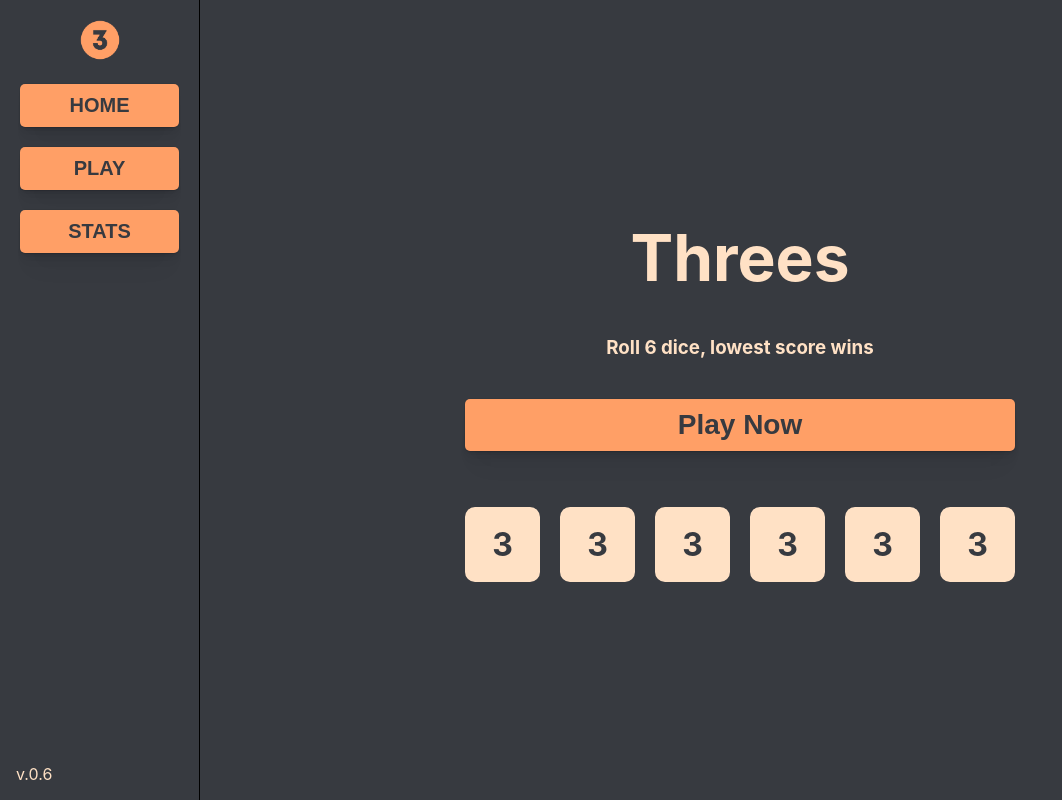
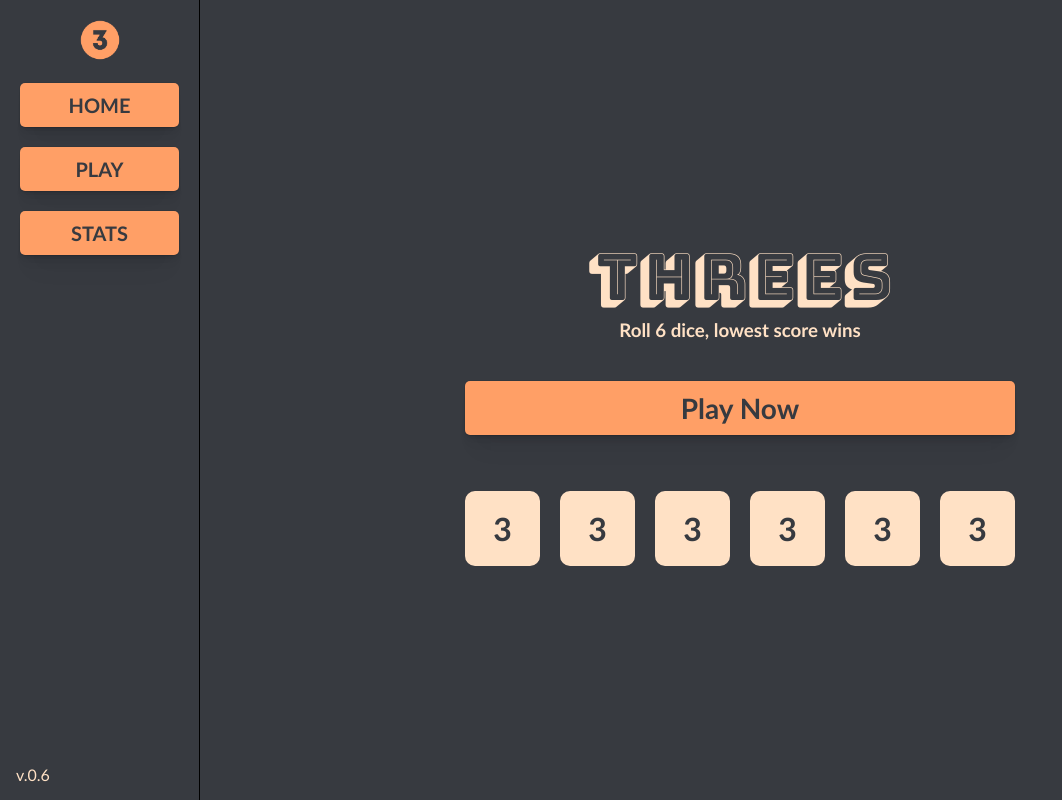
Before and after one commit to CharlesCondon/Threes, a React (Create React App) app: page / in a window 1280 px wide. Shown: the whole page, without its empty margins (0-1062 px from the left). Built offline with nearby package versions, Linux system fonts and the light colour scheme.

Commit message:
changed font styling

```diff
--- a/public/index.html
+++ b/public/index.html
@@ -25,6 +25,10 @@
 
       gtag('config', 'G-JMP1VYQ4LT');
     </script>
+    <link rel="preconnect" href="https://fonts.googleapis.com">
+    <link rel="preconnect" href="https://fonts.gstatic.com" crossorigin>
+    <link href="https://fonts.googleapis.com/css2?family=Bungee+Shade&display=swap" rel="stylesheet">
+
     <title>Threes</title>
   </head>
   <body>
--- a/src/App.module.scss
+++ b/src/App.module.scss
@@ -10,6 +10,8 @@
     margin: 0;
     padding: 0;
     box-sizing: border-box;
+    font-family: 'Gill Sans', 'Gill Sans MT', Calibri, 'Trebuchet MS', sans-serif;
+
 }
 
 button {
--- a/src/assets/components/Game/Dice/Dice.module.scss
+++ b/src/assets/components/Game/Dice/Dice.module.scss
@@ -23,6 +23,7 @@
         padding:0;
         margin:0;
         font-size: 42px;
+        font-weight: 700;
     }
 }
 // .dice:hover {
--- a/src/assets/components/Game/Game.js
+++ b/src/assets/components/Game/Game.js
@@ -58,7 +58,7 @@ function Game() {
 
         setTimeout(() => {
             clearInterval(intervalRef.current);
-        }, 1000);
+        }, 500);
 
         setTurn(turn+1);
         setMinPick(0);
--- a/src/assets/components/Home/Home.js
+++ b/src/assets/components/Home/Home.js
@@ -36,8 +36,8 @@ function Home() {
         <div className={styles.homeCont}>
             <div className={styles.homeHead}>
                 <h1 className={styles.headTitle}>Threes</h1>
+                <h3>Roll 6 dice, lowest score wins</h3>
             </div>
-            <h3>Roll 6 dice, lowest score wins</h3>
             <button onClick={() => navigate('/play')}>Play Now</button>
             <div className={styles.homeDiceCont}>
                 {dice.map((d,i) => {
--- a/src/assets/components/Home/Home.module.scss
+++ b/src/assets/components/Home/Home.module.scss
@@ -6,9 +6,16 @@
     gap: 40px;
     margin: auto;
 
+    .homeHead {
+        text-align: center;
+    }
     h1 {
         margin: 0px 0;
         font-size: 64px;
+        font-family: "Bungee Shade", sans-serif;
+        font-weight: 400;
+        font-style: normal;
+        max-height: 140px;
     }
     ul {
         list-style-type: none;
@@ -52,6 +59,7 @@
     color: var(--dark-accent);
     border-radius: 10px;
     transition: all .1s ease-in-out;
+
     h2 {
         font-size: 32px;
     }
--- a/src/assets/components/Multiplayer/Multiplayer.js
+++ b/src/assets/components/Multiplayer/Multiplayer.js
@@ -186,7 +186,10 @@ function Multiplayer() {
         <div className={styles.gameCont}>
 
             <div className={styles.playerListCont}>
-                <p>Game Code: {gameCode}</p>
+                <div className={styles.gameCodeCont}>
+                    <span>Game Code:</span><p>{gameCode}</p>
+                </div>
+
                 <div className={styles.playerList}>
                     {players.map((p,i) => {
                         return <span className={(turn===i) ? styles.currentPlayer : ''} key={i}>P{i+1}</span>
--- a/src/assets/components/Multiplayer/Multiplayer.module.scss
+++ b/src/assets/components/Multiplayer/Multiplayer.module.scss
@@ -22,6 +22,15 @@
     p {
         padding-bottom: 10px;
         color: var(--sub-accent);
+        font-kerning: none;
+    }
+}
+
+.gameCodeCont {
+    p {
+        display: inline-block;
+        margin-left: 10px;
+        font-family: Arial, Helvetica, sans-serif;
     }
 }
 
@@ -36,7 +45,7 @@
         border: 1px solid white;
         width: 30px;
         height: 30px;
-        padding-top: 2.5px;
+        padding-top: 5px;
         border-radius: 100%;
     }
 }
--- a/src/assets/components/Stats/Stats.js
+++ b/src/assets/components/Stats/Stats.js
@@ -26,6 +26,7 @@ function Stats() {
         <div className={styles.statsCont}>
             <div className={styles.statsHead}>
                 <img src={three} alt='' />
+                {/* <h1>Threes</h1> */}
             </div>
 
             <div className={styles.statsInfo}>
--- a/src/assets/components/Stats/Stats.module.scss
+++ b/src/assets/components/Stats/Stats.module.scss
@@ -13,11 +13,16 @@
     width: 100%;
     display: flex;
     justify-content: center;
+    flex-direction: column;
+    align-items: center;
     margin-bottom: 20px;
     img {
         width: 100%;
         max-width: 100px;
         height: 100px;
+    }
+    h1 {
+        font-size: 52px;
     }
 }
 
```
